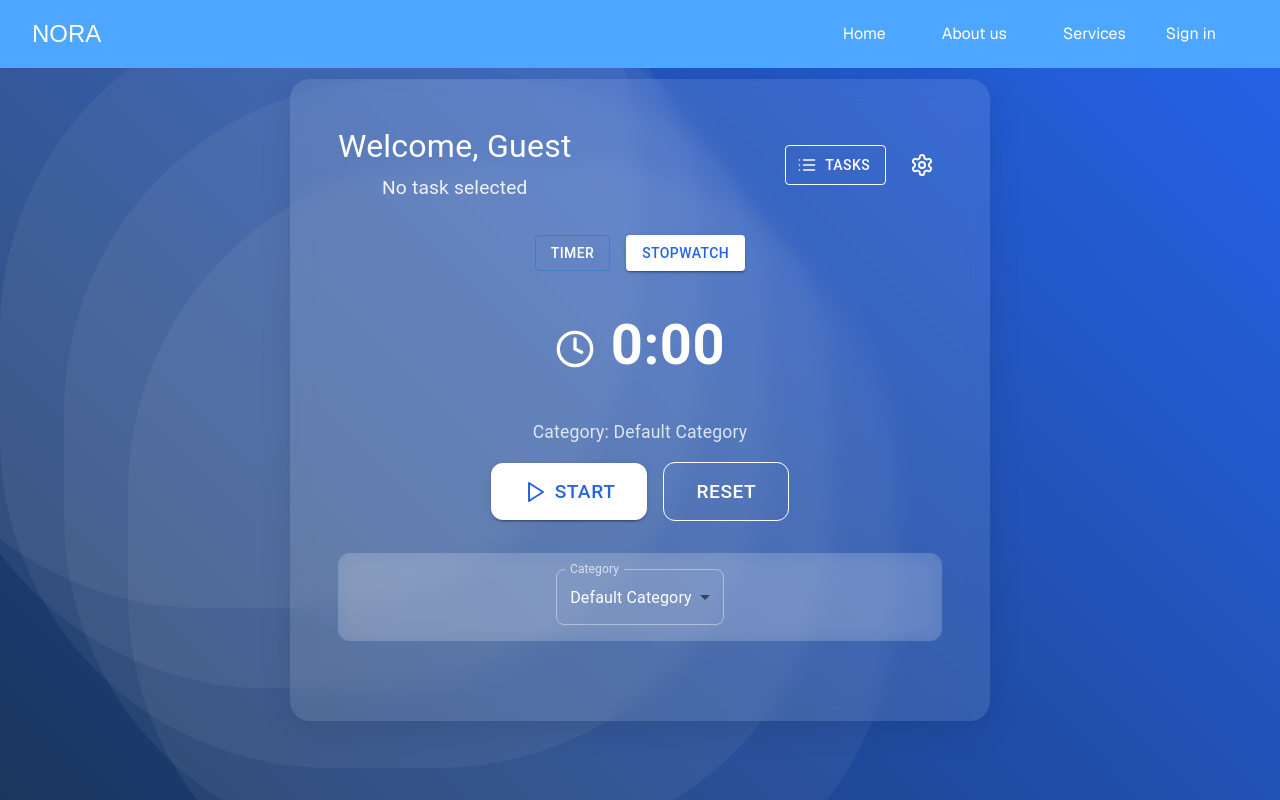
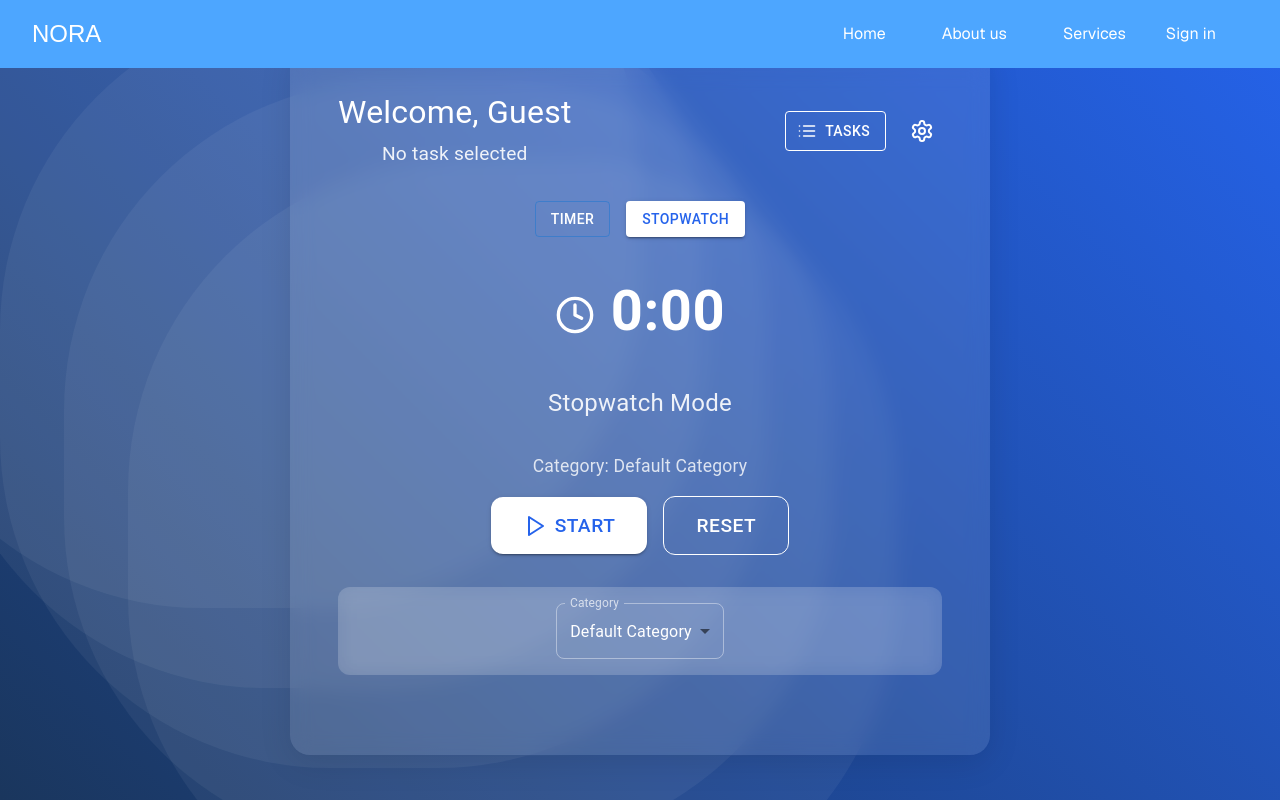
Before and after one commit to Deodat-Lawson/TMPF, a Next.js app: page /timer in a window 1280 px wide. Both pictures are taken after a click on the button "STOPWATCH". Built offline with nearby package versions, Linux system fonts and the light colour scheme; no server answers.

Commit message:
Updated Timer UI and functionality

```diff
--- a/src/app/timer/TasksDrawer.tsx
+++ b/src/app/timer/TasksDrawer.tsx
@@ -18,7 +18,7 @@ export interface Task {
   category: string;
   mode: "Timer" | "Stopwatch";
   priority: "High" | "Medium" | "Low";
-  studyTime?: number; // if mode === "Timer"
+  timeRemaining?: number; // if mode === "Timer"
 }
 
 interface TasksDrawerProps {
--- a/src/app/timer/TimerStopwatchDisplay.tsx
+++ b/src/app/timer/TimerStopwatchDisplay.tsx
@@ -44,7 +44,18 @@ const TimerStopwatchDisplay: React.FC<TimerStopwatchDisplayProps> = ({
             color: "rgba(255, 255, 255, 0.9)",
           }}
         >
-          {isWorkSession ? "Work Session" : "Break Time"}
+          {"Timer Mode"}
+        </Typography>
+      )}
+      {!isTimerMode && (
+        <Typography
+          style={{
+            fontSize: "1.5rem",
+            marginBottom: "2rem",
+            color: "rgba(255, 255, 255, 0.9)",
+          }}
+        >
+          {"Stopwatch Mode"}
         </Typography>
       )}
     </>
--- a/src/app/timer/page.tsx
+++ b/src/app/timer/page.tsx
@@ -27,16 +27,24 @@ const TimerAndStopwatchPage: React.FC = () => {
 
   const handleToggleDrawer = () => setIsDrawerOpen(!isDrawerOpen);
 
-  const handleTaskClick = (task: Task) => {
+  const handleTaskClick = async (task: Task) => {
     setSelectedTask(task);
 
     // If the task has custom durations/category, override the user's custom settings
-    if (task.studyTime) {
-      setWorkDuration(task.studyTime);
-      setTime(task.studyTime * 60); // reset time to the new workDuration
+    if (task.timeRemaining) {
+      setWorkDuration(task.timeRemaining);
+      setTime(task.timeRemaining * 60); // reset time to the new workDuration
     }
     if (task.category) {
       setCategory(task.category);
+    }
+    if (task.mode === "Stopwatch") {
+      setIsTimerMode(false);
+      await handleSwitchToStopwatch().then(r => console.log("Switched to stopwatch"));
+    }
+    if(task.mode === "Timer") {
+      setIsTimerMode(true);
+      await handleSwitchToTimer().then(r => console.log("Switched to timer"));
     }
 
     setIsDrawerOpen(false);
@@ -282,6 +290,7 @@ const TimerAndStopwatchPage: React.FC = () => {
           />
 
           {/* TIMER/STOPWATCH TOGGLE */}
+          {!selectedTask && (
           <div style={{ marginBottom: "2rem" }}>
             <Button
               variant={isTimerMode ? "contained" : "outlined"}
@@ -305,6 +314,7 @@ const TimerAndStopwatchPage: React.FC = () => {
               Stopwatch
             </Button>
           </div>
+          )}
 
           {/* TIMER/STOPWATCH DISPLAY */}
           <TimerStopwatchDisplay
```
